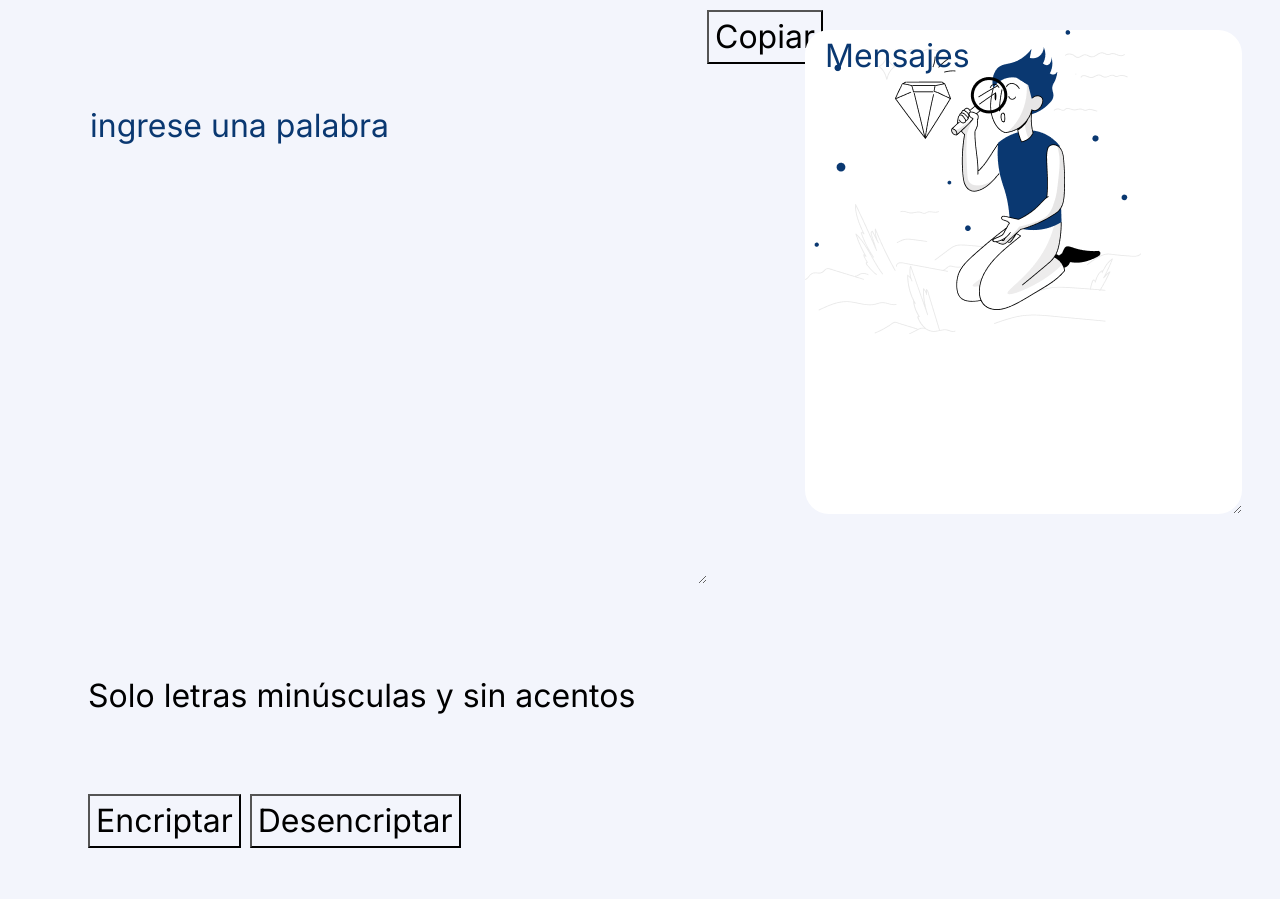
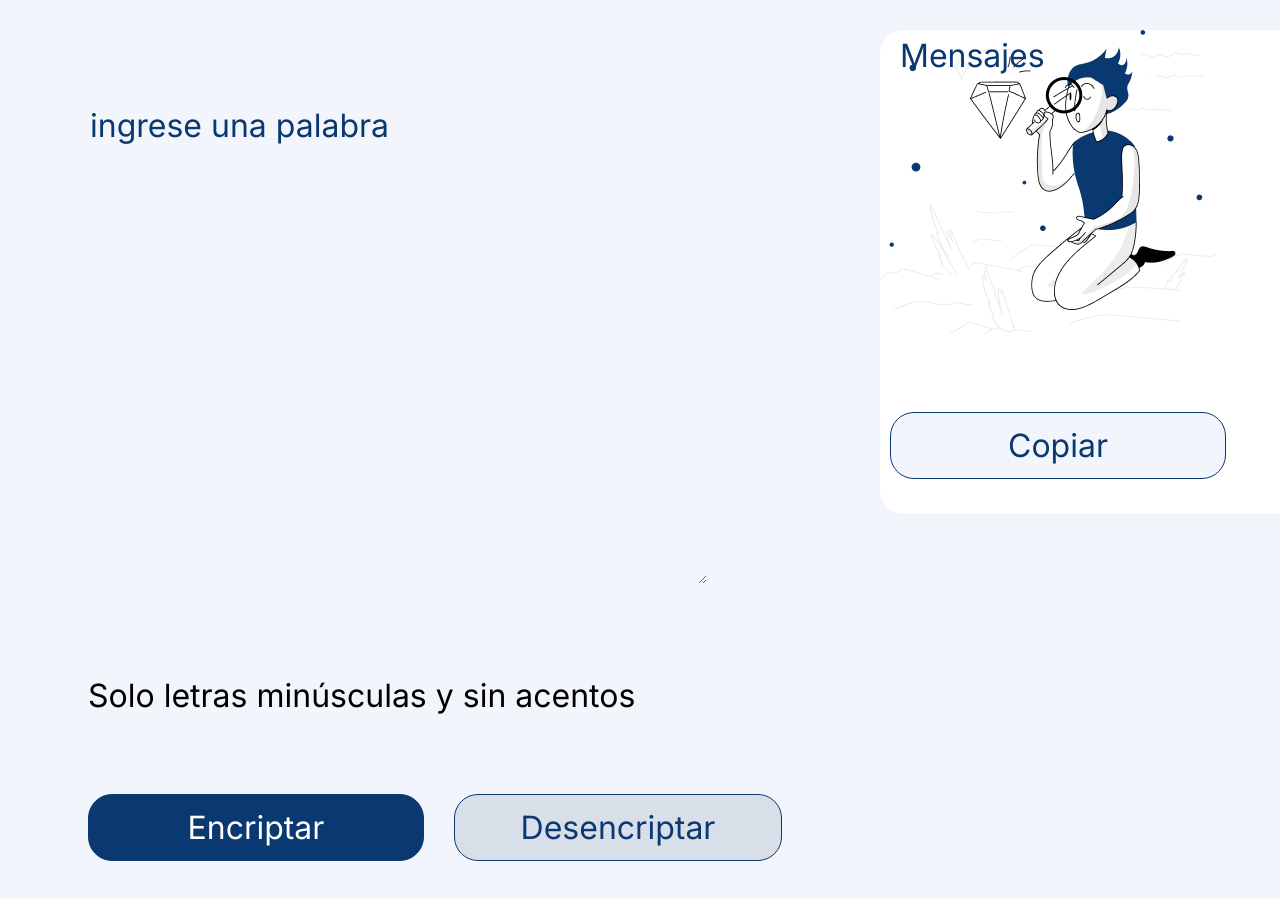
Before and after one commit to Drselectha/encriptadortexto, a plain HTML site: page index.html in a window 1280 px wide. Shown: the part 69-968 px from the top of the page. Drawn offline with Linux system fonts and the light colour scheme.

Commit message:
segunda parte

```diff
--- a/index.html
+++ b/index.html
@@ -18,7 +18,7 @@
         <div>
             <h6 class="informacion">Solo letras minúsculas y sin acentos</h6>
         </div>
-        <div>
+        <div class="botones">
             <button class="btn-Encriptar">Encriptar</button>
             <button class="btn-desencriptar">Desencriptar</button>
         </div>
--- a/styles/styles.css
+++ b/styles/styles.css
@@ -45,3 +45,40 @@
 }
 
 .text-area2:focus{outline: none;}
+
+.botones{
+    display: flex;
+    margin-top: 18px;
+}
+
+.btn-desencriptar{
+    background: #d8dfe8;
+    border: 1px solid #0A3871;
+    border-radius: 24px;
+    cursor: pointer;
+    color: #0A3871;
+    margin-left: 30px;
+    height: 67px;
+    width: 328px;
+}
+.btn-Encriptar{
+    border: 1px solid #0A3871;
+    border-radius: 24px;
+    background-color: #0A3871;
+    color: white;
+    cursor: pointer;
+    height: 67px;
+    width: 336px;
+}
+
+.copiar{
+    border: 1px solid #0A3871;
+    border-radius: 24px;
+    cursor: pointer;
+    color: #0A3871;
+    position: absolute;
+    margin-left: 108px;
+    margin-top: 402px;
+    height: 67px;
+    width: 336px;
+}
```
